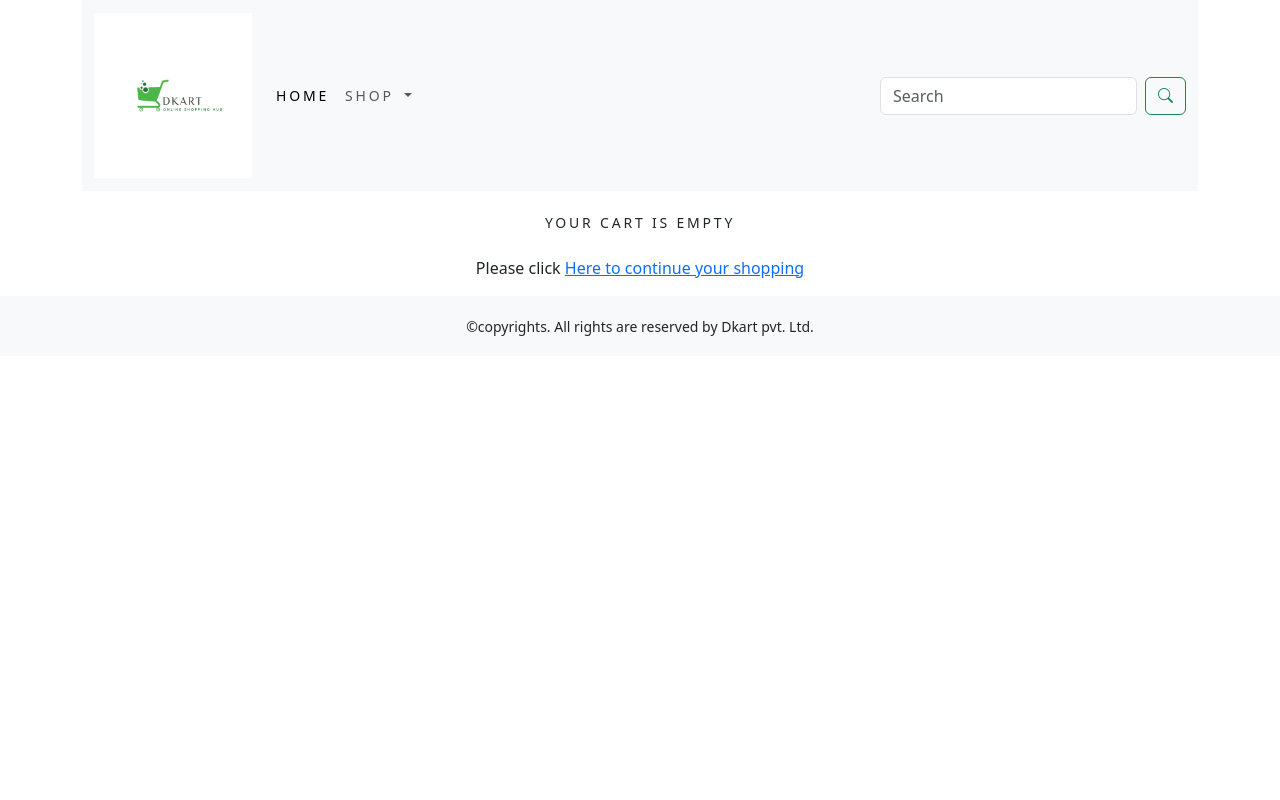
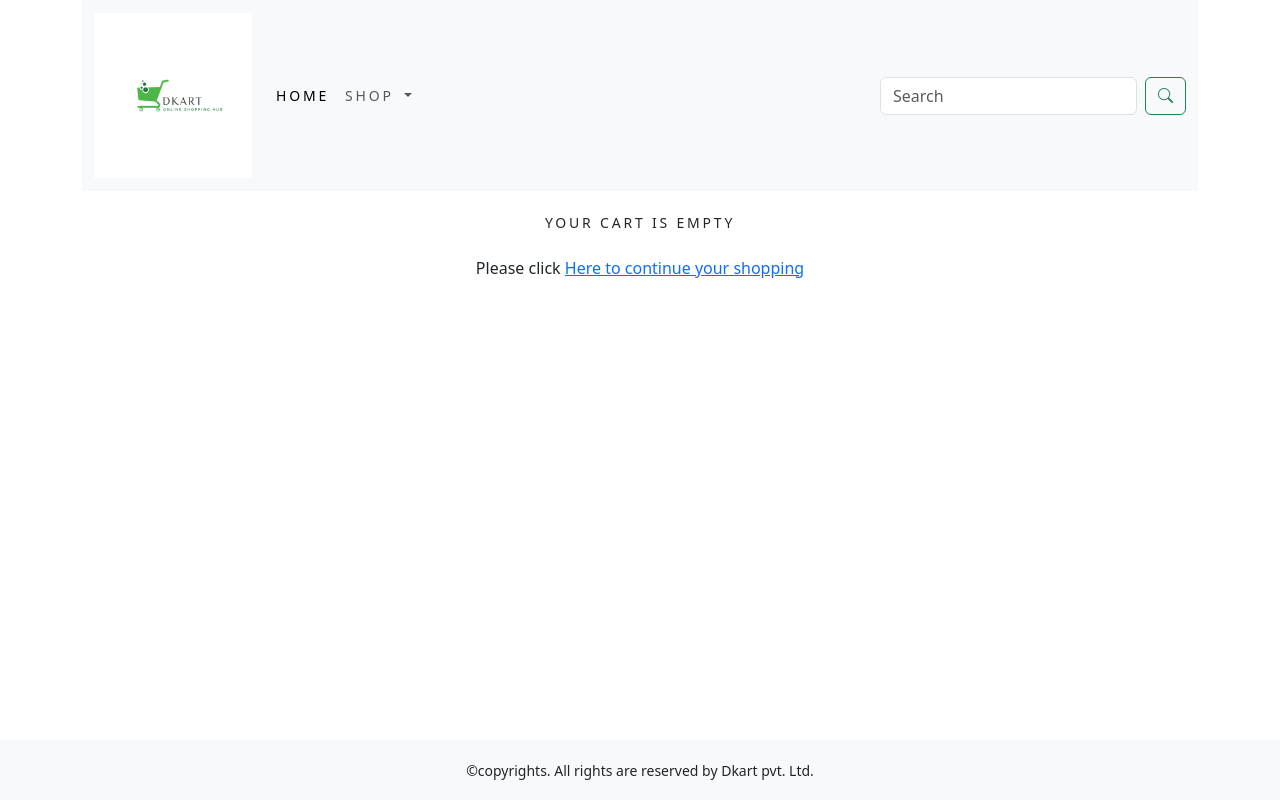
Before and after one commit to adsproj/E-commerce-, a Django app: page /cart/ in a window 1280 px wide. Run offline with Django 4.2, Linux system fonts and the light colour scheme; data comes from the database, SQL or seed files in the repository; some libraries are stand-ins or nearby versions.

Commit message:
Update footer.html
footer was not fixed.so made a change.

```diff
--- a/ecom/templates/footer.html
+++ b/ecom/templates/footer.html
@@ -2,6 +2,6 @@
 This is footer section
 -->
 
-<div class="footer navbar-fixed-bottom my_footer">
+<div class="footer navbar-fixed-bottom my_footer mt-auto">
   <p class="text-center">&#169;copyrights. All rights are reserved by Dkart pvt. Ltd.</p>
 </div>
```
